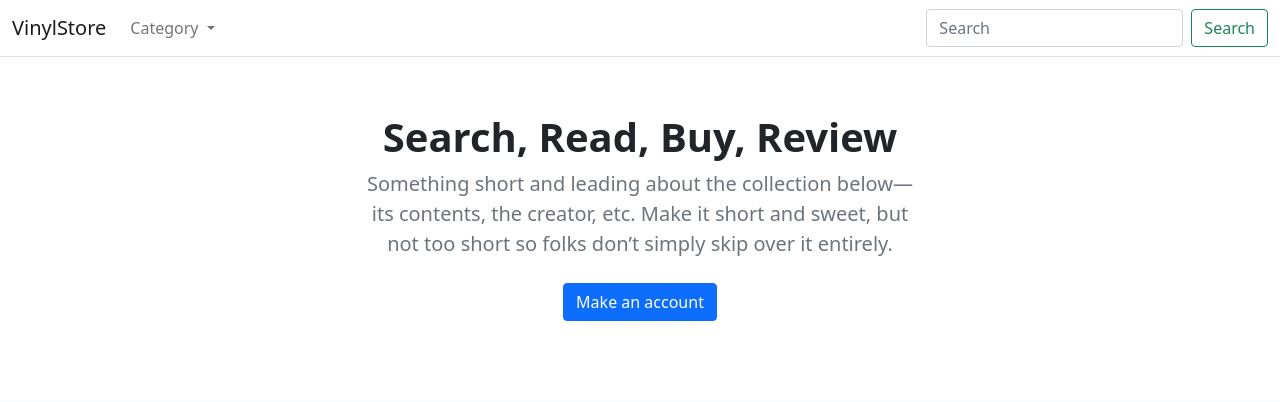
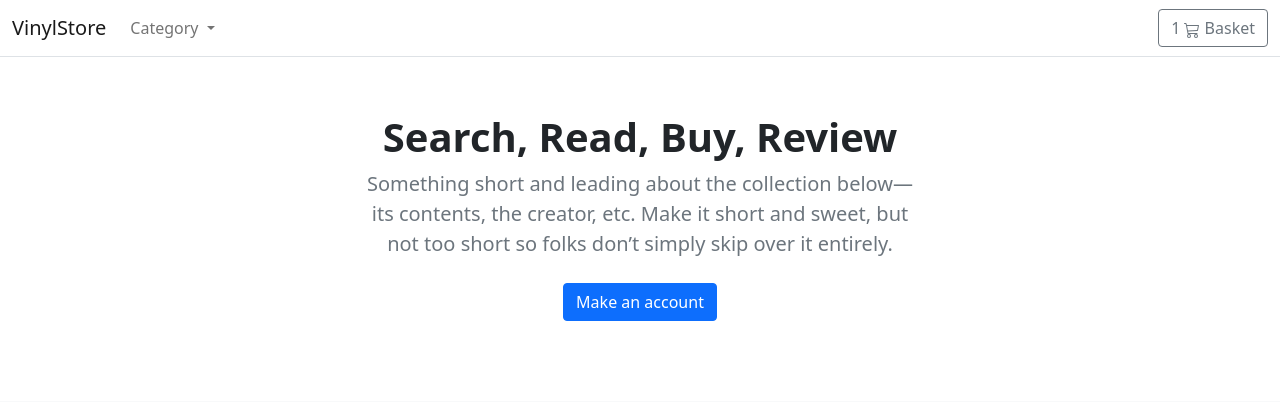
Before and after one commit to exnihiloo/ptu5_store, a Django app: page / in a window 1280 px wide. Shown: the top 402 px of the page. Run offline with Django 4.2, Linux system fonts and the light colour scheme; data that the repository does not hold is empty; parts of the project's set-up code (start-up, migrations or seed data) failed here and were passed over.

Commit message:
updates with basket button, views, urls

```diff
--- a/basket/urls.py
+++ b/basket/urls.py
@@ -1,7 +1,8 @@
 from django.urls import path
 from . import views
 
+app_name = 'basket'
 
 urlpatterns = [
-    path('', views.basket_summary, name = 'basket_summary'),
+    path('basket/', views.basket_summary, name='basket_summary'),
 ]
--- a/basket/views.py
+++ b/basket/views.py
@@ -1 +1,5 @@
 from django.shortcuts import render
+
+
+def basket_summary(request):
+    return render(request, 'store/basket/summary.html')
--- a/store/urls.py
+++ b/store/urls.py
@@ -1,5 +1,5 @@
 from django.urls import path
-from . import views
+from .  import views
 
 app_name = 'store'
 
--- a/templates/store/base.html
+++ b/templates/store/base.html
@@ -38,9 +38,16 @@
                             </ul>
                         </li>
                     </ul>
-                    <form class="d-flex">
-                        <input class="form-control me-2" type="search" placeholder="Search" aria-label="Search">
-                        <button class="btn btn-outline-success" type="submit">Search</button>
+                    <a type="button" role="button" href="{% url "basket:basket_summary" %}"
+                        class="btn btn-outline-secondary">
+                        <div class="d-inline-flex">1</div>
+                        <svg xmlns="http://www.w3.org/2000/svg" width="16" height="16" fill="currentColor"
+                            class="bi bi-cart3" viewBox="0 0 16 16">
+                            <path
+                                d="M0 1.5A.5.5 0 0 1 .5 1H2a.5.5 0 0 1 .485.379L2.89 3H14.5a.5.5 0 0 1 .49.598l-1 5a.5.5 0 0 1-.465.401l-9.397.472L4.415 11H13a.5.5 0 0 1 0 1H4a.5.5 0 0 1-.491-.408L2.01 3.607 1.61 2H.5a.5.5 0 0 1-.5-.5zM3.102 4l.84 4.479 9.144-.459L13.89 4H3.102zM5 12a2 2 0 1 0 0 4 2 2 0 0 0 0-4zm7 0a2 2 0 1 0 0 4 2 2 0 0 0 0-4zm-7 1a1 1 0 1 1 0 2 1 1 0 0 1 0-2zm7 0a1 1 0 1 1 0 2 1 1 0 0 1 0-2z" />
+                        </svg>
+                        Basket
+                    </a>
                     </form>
                 </div>
             </div>
```
Also changed, not shown: templates/store/basket/summary.html (added, +7 -0 lines).
